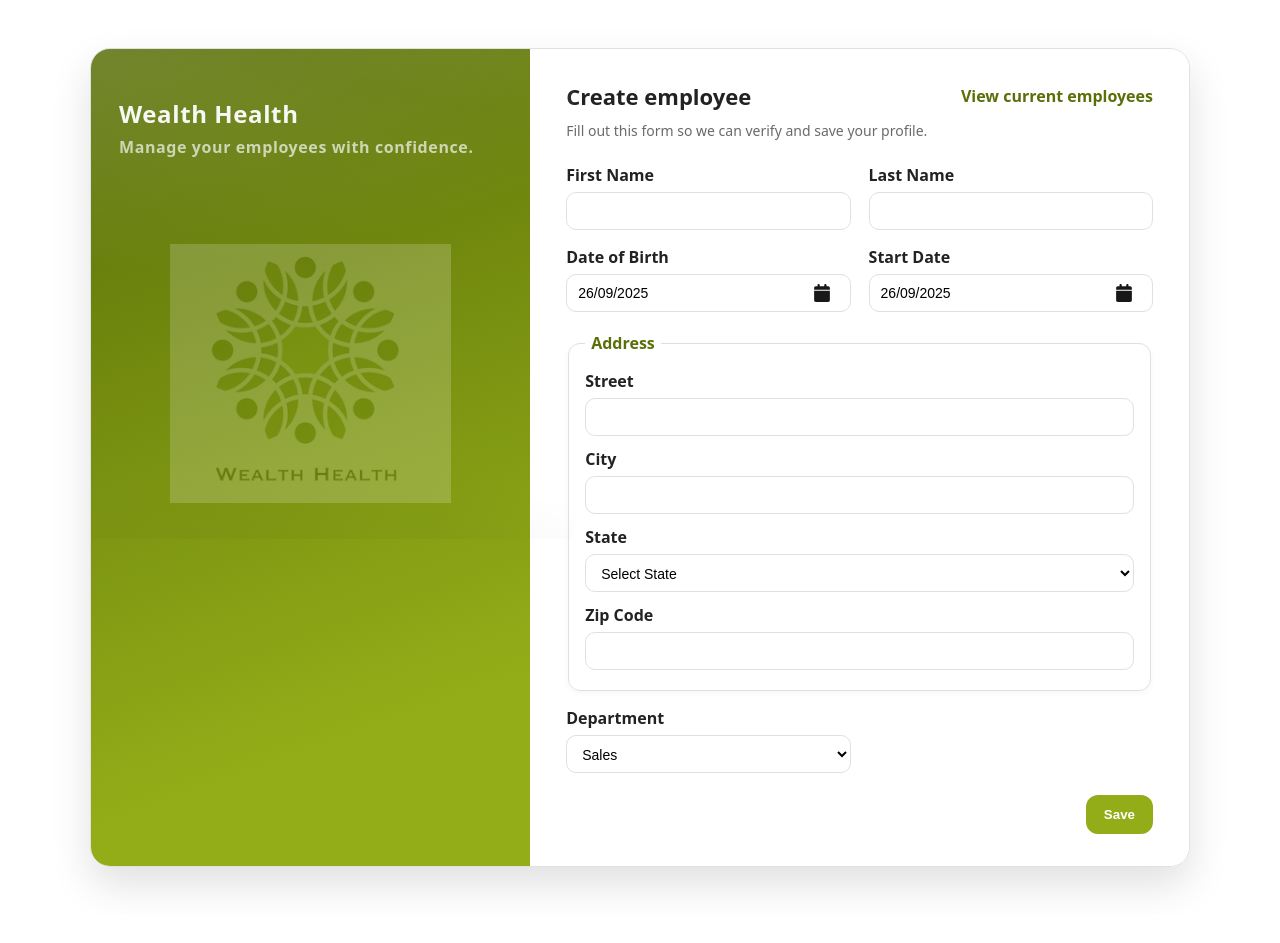
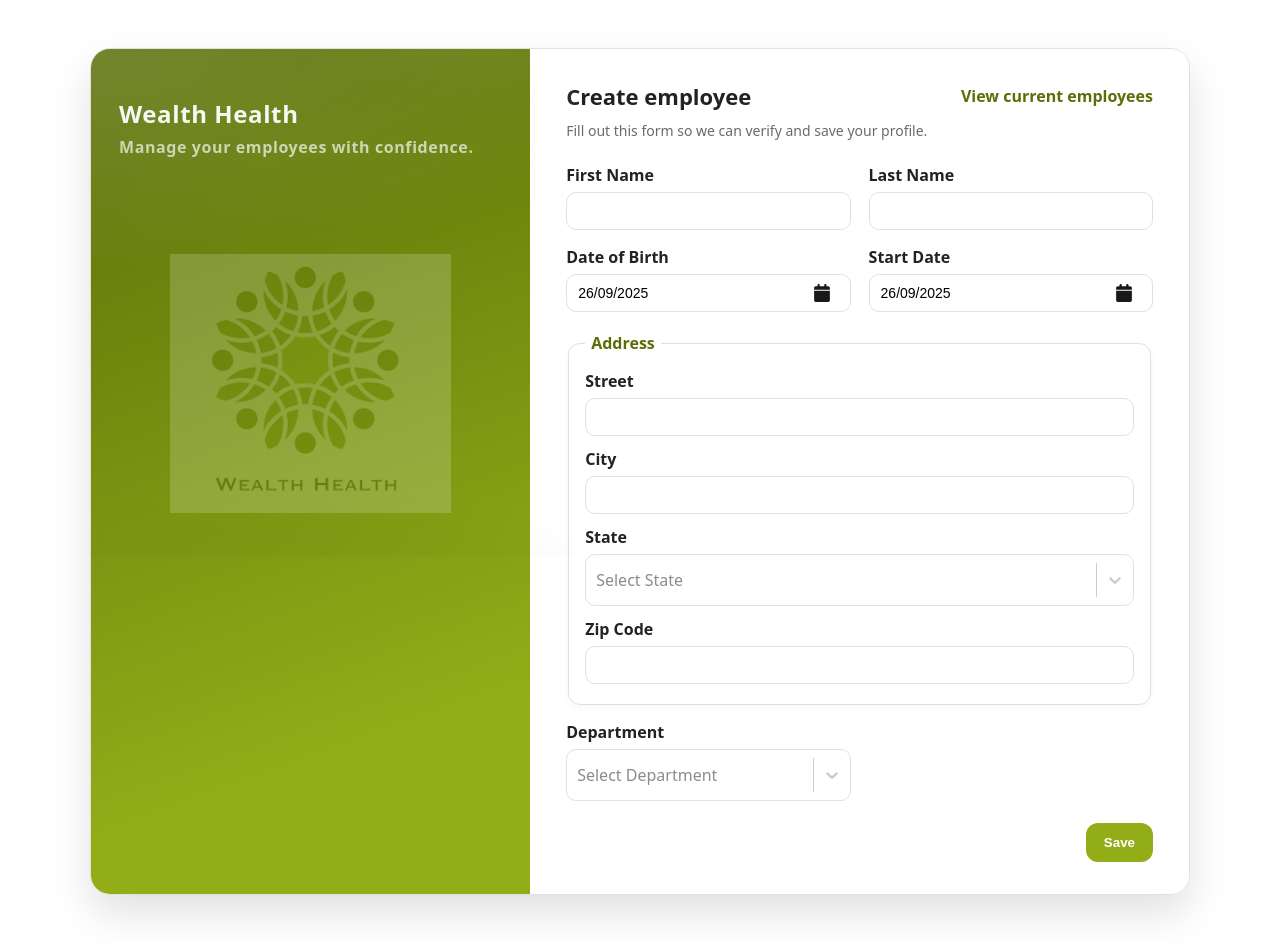
Before and after one commit to Tigershark936/WealthHealth_Faites_passer_une_librairie_jQuery_vers_React, a React (Vite) app: page / in a window 1280 px wide. Before the commit the page ends 915 px from the top, so only its background shows below. Built offline with nearby package versions, Linux system fonts and the light colour scheme.

Commit message:
feat(EmployeeForm, AddressForm): integrate React Select for input Department and input State

```diff
--- a/package.json
+++ b/package.json
@@ -17,6 +17,7 @@
     "react-dom": "^19.1.1",
     "react-redux": "^9.2.0",
     "react-router-dom": "^7.9.2",
+    "react-select": "^5.10.2",
     "redux-persist": "^6.0.0"
   },
   "devDependencies": {
--- a/src/components/AddressForm.jsx
+++ b/src/components/AddressForm.jsx
@@ -1,6 +1,13 @@
 import { US_STATES_FULL } from "../data/states"
+import Select from "react-select";
 
 const AddressForm = ({ form = {}, errors = {}, onChange = () => {} }) => {
+  // transforme mon tableau en value pour React Select
+  const stateOptions = US_STATES_FULL.map((name) => ({
+    value: name,
+    label: name,
+  }));
+
   return (
     <fieldset className="address">
       <legend>Address</legend>
@@ -34,18 +41,21 @@ const AddressForm = ({ form = {}, errors = {}, onChange = () => {} }) => {
       {/* État US */}
       <div className="form-field">
         <label htmlFor="state">State</label>
-        <select
+        <Select
           name="state"
           id="state"
-          value={form.state}
-          onChange={onChange}
+          options={stateOptions}
+          value={stateOptions.find((opt) => opt.value === form.state)}
+          onChange={(selected) =>
+            onChange({
+              target: { name: "state", value: selected?.value || "" },
+            })
+          }
+          placeholder="Select State"
+          classNamePrefix="react-select"
+          isClearable
           required
-        >
-          <option> Select State </option>
-          {US_STATES_FULL.map((name) => (
-            <option key={name} value={name}>{name}</option>
-          ))}
-        </select>
+        />
         {errors.state && <div className="form-error">{errors.state}</div>}
       </div>
 
--- a/src/components/EmployeeForm.jsx
+++ b/src/components/EmployeeForm.jsx
@@ -1,5 +1,6 @@
 import AddressForm from "./AddressForm.jsx"
 import DateInputs from "./DateInputs.jsx";
+import Select from "react-select";
 
 const DEPARTMENTS = [
   "Sales",
@@ -10,6 +11,12 @@ const DEPARTMENTS = [
 ];
 
 const EmployeeForm = ({ form = {}, errors = {}, onChange = () => {}, onSubmit = () => {} }) => {
+
+  const departmentOptions = DEPARTMENTS.map((d) => ({
+    value: d,
+    label: d
+  }));
+
   return (
     <form className="form-grid" id="create-employee" onSubmit={onSubmit} noValidate>
 
@@ -58,17 +65,23 @@ const EmployeeForm = ({ form = {}, errors = {}, onChange = () => {}, onSubmit =
       {/* Department */}
       <div className="form-field">
         <label htmlFor="department">Department</label>
-        <select
+        <Select
           name="department"
           id="department"
-          value={form.department}
-          onChange={onChange}
+          options={departmentOptions}
+          value={departmentOptions.find((opt) => opt.value === form.department) || null}
+          onChange={(selected) =>
+            onChange({
+              target: {name: "department", value: selected?.value || "" },
+            })
+          }
+          placeholder="Select Department"
+          classNamePrefix="react-select"
+          isClearable
+          menuPlacement="auto"
           required
-        >
-          {DEPARTMENTS.map((d) => (
-            <option key={d} value={d}>{d}</option>
-          ))}
-        </select>
+        />
+        {errors.department && <div className="form-error">{errors.department}</div>}
       </div>
 
       {/* Button Formulary */}
--- a/src/global.css
+++ b/src/global.css
@@ -8,7 +8,9 @@
   --color-border: #e0e0e0;       /* gris clair */
 }
 
+/* ================== CSS GLOBALE ================== */
 * { box-sizing: border-box; }
+
 body {
   margin: 0;
   font-family: system-ui, -apple-system, Segoe UI, Roboto, Ubuntu, Cantarell, Helvetica, Arial, "Noto Sans";
@@ -27,7 +29,7 @@ body {
   border: 1px solid var(--color-border);
 }
 
-/* Partie de gauche du formulary – dégradé vert + logo watermark */
+/* ================== PANNEAU GAUCHE (dégradé vert + logo watermark) ================== */
 .auth-panel {
   width: 40%;
   min-height: 640px;
@@ -63,6 +65,7 @@ body {
   pointer-events: none;
 }
 
+/* ================== FORMULARY DROIT ================== */
 .auth-panel .brand {
   position: relative;
   z-index: 1;
@@ -73,7 +76,6 @@ body {
   opacity: .95;
 }
 
-/* Partie de droite du formulary */
 .form-card {
   width: 60%;
   background: #fff;
@@ -81,6 +83,7 @@ body {
   display: flex;
   flex-direction: column;
   gap: 16px;
+  overflow: visible;
 }
 
 .form-card .header {
@@ -101,7 +104,7 @@ body {
   font-size: 14px;
 }
 
-/* Bouton primaire */
+/* ================== BOUTON ================== */
 .btn-primary {
   display: inline-flex;
   align-items: center;
@@ -119,7 +122,7 @@ body {
 .btn-primary:hover { background: var(--color-primary-600); }
 .btn-primary:active { transform: translateY(1px); }
 
-/* Lien EmployeeList */
+/* ================== LIEN EMPLOYEELIST ================== */
 .link-secondary {
   color: var(--color-secondary);
   text-decoration: none;
@@ -127,14 +130,14 @@ body {
 }
 .link-secondary:hover { text-decoration: underline; }
 
-/* Grille du formulaire (2 colonnes en desktop) */
+/* ================== GRILLE DU FORMULAIRE (2 colonnes en desktop) ================== */
 .form-grid {
   display: grid;
   grid-template-columns: 1fr 1fr;
   gap: 16px 18px;
 }
 
-/* Champs & labels */
+/* ================== INPUTS ================== */
 .form-field label {
   display: block;
   margin-bottom: 6px;
@@ -166,13 +169,14 @@ body {
   box-shadow: 0 0 0 3px rgba(147,173,24,.28);
 }
 
+/* ================== MESSAGE D'ERREUR ================== */
 .form-error {
   color: #dc143c;
   font-size: 12px;
   margin-top: 6px;
 }
 
-/* Fieldset adresse */
+/* ================== FIELDSET ADRESSE ================== */
 .address {
   grid-column: 1 / -1;
   margin-top: 4px;
@@ -189,7 +193,7 @@ body {
 }
 .address > div { margin-bottom: 12px; }
 
-/* Footer du formulaire */
+/* ================== FORMULARY FOOTER ================== */
 .form-actions {
   grid-column: 1 / -1;
   display: flex;
@@ -263,7 +267,7 @@ body {
   background: #f6f8f2;
 }
 
-/* ====== MODAL ====== */
+/* ================== MODAL ================== */
 .modal-backdrop {
   position: fixed;
   inset: 0;
@@ -425,3 +429,102 @@ body {
 .react-datepicker-popper {
   z-index: 2000;
 }
+
+/* ================== REACT SELECT ====== AddressForm.jsx & EmployeeForm.jsx (Department) ================== */
+.form-field .react-select__control {
+  border: 1px solid var(--color-border);
+  border-radius: 10px;
+  min-height: 38px;
+  background-color: #fff;
+  transition: border-color 0.2s, box-shadow 0.2s;
+  box-shadow: none;
+}
+
+/* Quand le input est focus */
+.form-field .react-select__control--is-focused {
+  border-color: var(--color-primary);
+  box-shadow: 0 0 0 3px rgba(147,173,24, 0.28);
+}
+
+/* Quand on survole la souris sur le input */
+.form-field .react-select__control:hover {
+  border-color: var(--color-primary-600);
+}
+
+/* ================== MENU DÉROULANT ================== */
+.form-field .react-select__menu {
+  overflow: hidden;
+  border-radius: 10px;
+  border: 1px solid var(--color-secondary);
+  box-shadow: 0 0 0 3px rgba(147,173,24, 0.28);
+  z-index: 2000;
+  background: #fff;
+}
+
+/* la LISTE interne */
+.form-field .react-select__menu-list {
+  max-height: 230px;
+  overflow-y: auto;
+  scrollbar-width: thin;
+  scrollbar-color: var(--color-primary) #f0f0f0;
+}
+
+/* ====== COULEUR DU BOUTON X (isClearable) ====== */
+.form-field .react-select__clear-indicator {
+  color: crimson !important;
+  transition: color 0.2s;
+}
+
+/* Quand on survole X */
+.form-field .react-select__clear-indicator:hover {
+  color: #a4001f !important;
+}
+
+
+/* Scroll personnalisé pour Chrome, Edge, etc. */
+.form-field .react-select__menu-list::-webkit-scrollbar {
+  width: 6px;
+}
+.form-field .react-select__menu-list::-webkit-scrollbar-thumb {
+  background-color: var(--color-primary);
+  border-radius: 6px;
+}
+.form-field .react-select__menu-list::-webkit-scrollbar-track {
+  background: #f0f0f0;
+}
+
+/* Option survolée */
+.form-field .react-select__option--is-focused {
+  background-color: rgba(147,173,24, 0.15) !important;
+  color: var(--color-text) !important;
+}
+
+/* Option sélectionnée */
+.form-field .react-select__option--is-selected {
+  background-color: var(--color-primary) !important;
+  color: #fff !important;
+}
+
+/* Couleur du placeholder */
+.form-field .react-select__placeholder {
+  color: #8d8b8b;
+}
+
+/* Pas de contour bleu au focus par defaut de react Select */
+.form-field .react-select__control:focus-visible {
+  outline: none;
+}
+
+/* Suppression du bleu par défaut de react Select du bord quand focus */
+.form-field .react-select__control--is-focused.react-select__control {
+  border-color: var(--color-primary) !important;
+  box-shadow: 0 0 0 3px rgba(147,173,24, 0.28) !important;
+}
+
+/* Placeholder & focus */
+.form-field .react-select__placeholder { color: #8d8b8b; }
+.form-field .react-select__control:focus-visible { outline: none; }
+.form-field .react-select__control--is-focused.react-select__control {
+  border-color: var(--color-primary) !important;
+  box-shadow: 0 0 0 3px rgba(147,173,24, 0.28) !important;
+}
--- a/src/pages/CreateEmployee.jsx
+++ b/src/pages/CreateEmployee.jsx
@@ -7,7 +7,7 @@ import { addEmployee } from "../features/employees/employeesSlice.js"
 
 // Champs obligatoires pour mon validateForm
 const REQUIRED_FIELDS = [
-  'firstName','lastName','dateOfBirth','startDate', 'street','city','state','zipCode',
+  'firstName','lastName','dateOfBirth','startDate', 'street','city','state','zipCode', "department",
 ]
 
 const CreateEmployee = () => {
@@ -19,11 +19,11 @@ const CreateEmployee = () => {
         lastName: '',
         dateOfBirth: '',
         startDate: '',
-        department: 'Sales',
         street: '',
         city: '',
         state: '',
         zipCode: '',
+        department: '',
     })
 
     // Etat des erreurs sur les inputs (ex: { firstName: 'Required' })
```
Also changed, not shown: 1 other file (tests, documents, lock files or other folders).
